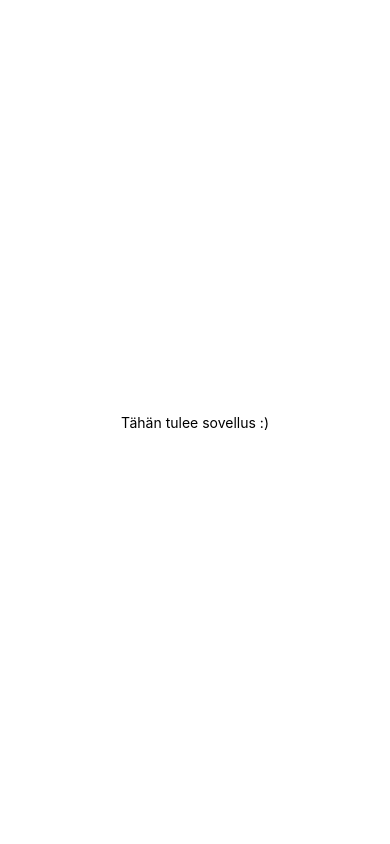
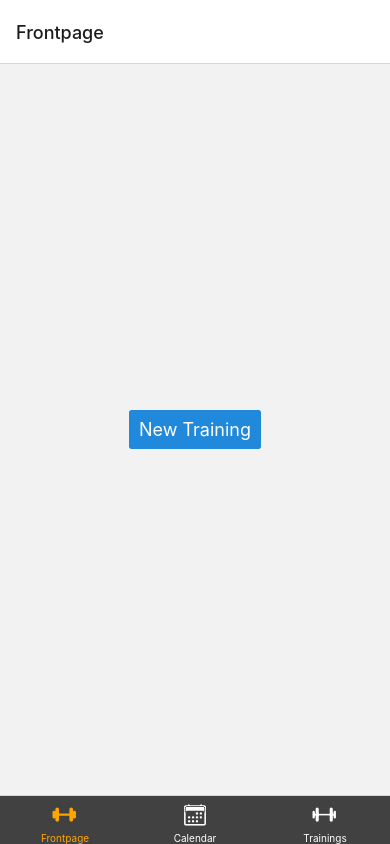
Before and after one commit to unofficialnikke/FitnessApp, a React Native app: screen /TabNavi in a window 390 px wide. Built offline with nearby package versions, Linux system fonts and the light colour scheme.

Commit message:
added tab and stack navigation

```diff
--- a/App.tsx
+++ b/App.tsx
@@ -1,20 +1,11 @@
-import { StatusBar } from 'expo-status-bar';
-import { StyleSheet, Text, View } from 'react-native';
+import * as React from 'react';
+import StackNavi from './components/StackNavi';
 
 export default function App() {
+
   return (
-    <View style={styles.container}>
-      <Text>Tähän tulee sovellus :)</Text>
-      <StatusBar style="auto" />
-    </View>
+    <>
+      <StackNavi />
+    </>
   );
-}
-
-const styles = StyleSheet.create({
-  container: {
-    flex: 1,
-    backgroundColor: '#fff',
-    alignItems: 'center',
-    justifyContent: 'center',
-  },
-});
+};
--- /dev/null
+++ b/components/Calendar.tsx
@@ -0,0 +1,10 @@
+import { View } from "react-native";
+
+export default function Calendar() {
+
+    return (
+        <View>
+
+        </View>
+    )
+}
--- /dev/null
+++ b/components/Frontpage.tsx
@@ -0,0 +1,17 @@
+import { Button } from '@rneui/themed';
+import * as React from 'react';
+import { View, Text } from 'react-native';
+
+export default function ({ navigation }) {
+
+    return (
+        <View>
+            <Button
+                title="New Training"
+                onPress={() => {
+                    navigation.navigate('NewTraining');
+                }}
+            />
+        </View>
+    )
+}
--- /dev/null
+++ b/components/NewTraining.tsx
@@ -0,0 +1,11 @@
+import * as React from 'react';
+import { View, Text, Button } from 'react-native';
+
+export default function Calendar({ navigation }) {
+
+    return (
+        <View>
+
+        </View>
+    )
+}
--- /dev/null
+++ b/components/StackNavi.tsx
@@ -0,0 +1,19 @@
+import { NavigationContainer } from '@react-navigation/native';
+import { createStackNavigator } from '@react-navigation/stack';
+import Frontpage from './Frontpage';
+import NewTraining from './NewTraining'
+import TabNavi from './TabNavi';
+
+const Stack = createStackNavigator();
+
+export default function StackNavi() {
+    return (
+        <NavigationContainer>
+            <Stack.Navigator>
+                <Stack.Screen name="TabNavi" component={TabNavi} options={{ headerShown: false }} />
+                <Stack.Screen name="Frontpage" component={Frontpage} />
+                <Stack.Screen name="NewTraining" component={NewTraining} />
+            </Stack.Navigator>
+        </NavigationContainer>
+    );
+}
--- /dev/null
+++ b/components/TabNavi.tsx
@@ -0,0 +1,67 @@
+import { createBottomTabNavigator } from '@react-navigation/bottom-tabs';
+import Ionicons from '@expo/vector-icons/Ionicons';
+import Calendar from './Calendar';
+import Frontpage from './Frontpage';
+import Trainings from './Trainings';
+import { View } from 'react-native';
+import { styles } from '../styles/Style';
+import { useNavigation } from '@react-navigation/native';
+
+function HomeScreen() {
+    const navigation = useNavigation();
+
+    return (
+        <View style={styles.container}>
+            <Frontpage navigation={navigation} />
+        </View>
+    );
+}
+
+function CalendarScreen() {
+    return (
+        <View style={styles.container}>
+            <Calendar />
+        </View>
+    );
+}
+
+function TrainingsScreen() {
+    return (
+        <View style={styles.container}>
+            <Trainings />
+        </View >
+    );
+}
+
+const Tab = createBottomTabNavigator();
+
+export default function TabNavi() {
+
+    return (
+        <Tab.Navigator
+            screenOptions={({ route }) => ({
+                tabBarIcon: ({ focused, color, size }) => {
+                    let iconName: React.ComponentProps<typeof Ionicons>['name'] = 'add-outline';
+
+                    if (route.name === 'Home') {
+                        iconName = focused ? 'home' : 'home-outline';
+                    } else if (route.name === 'Calendar') {
+                        iconName = focused ? 'calendar' : 'calendar-outline';
+                    } else {
+                        iconName = focused ? 'barbell' : 'barbell-outline';
+                    }
+
+                    return <Ionicons name={iconName} size={size} color={color} />;
+                },
+                tabBarActiveTintColor: 'orange',
+                tabBarInactiveTintColor: 'white',
+                tabBarInactiveBackgroundColor: '#414141',
+                tabBarActiveBackgroundColor: '#414141',
+            })}
+        >
+            <Tab.Screen name="Frontpage" component={HomeScreen} />
+            <Tab.Screen name="Calendar" component={CalendarScreen} />
+            <Tab.Screen name="Trainings" component={TrainingsScreen} />
+        </Tab.Navigator>
+    )
+}
--- /dev/null
+++ b/components/Trainings.tsx
@@ -0,0 +1,10 @@
+import { View } from "react-native";
+
+export default function Trainings() {
+
+    return (
+        <View>
+
+        </View>
+    )
+}
--- a/package.json
+++ b/package.json
@@ -9,6 +9,10 @@
     "web": "expo start --web"
   },
   "dependencies": {
+    "@react-navigation/bottom-tabs": "^6.5.7",
+    "@react-navigation/stack": "^6.3.16",
+    "@rneui/base": "^4.0.0-rc.7",
+    "@rneui/themed": "^4.0.0-rc.7",
     "expo": "~48.0.9",
     "expo-status-bar": "~1.4.4",
     "react": "18.2.0",
--- a/styles/Style.tsx
+++ b/styles/Style.tsx
@@ -0,0 +1,12 @@
+import { StyleSheet } from "react-native"
+
+export const styles = StyleSheet.create({
+    container: {
+        flex: 1,
+        justifyContent: 'center',
+        alignItems: 'center'
+    },
+    overlayButton: {
+        margin: 10
+    }
+})
--- a/tsconfig.json
+++ b/tsconfig.json
@@ -1,6 +1,9 @@
 {
   "extends": "expo/tsconfig.base",
   "compilerOptions": {
-    "strict": true
+    "strict": true,
+    "allowSyntheticDefaultImports": true,
+    "esModuleInterop": true,
+    "noImplicitAny": false
   }
 }
```
Also changed, not shown: components/Tabs.tsx (deleted), 1 other file (tests, documents, lock files or other folders).
